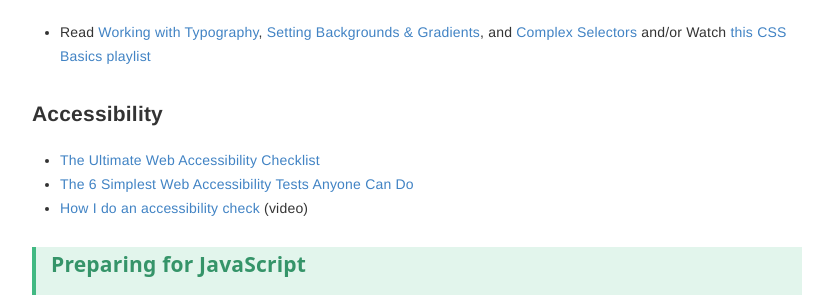
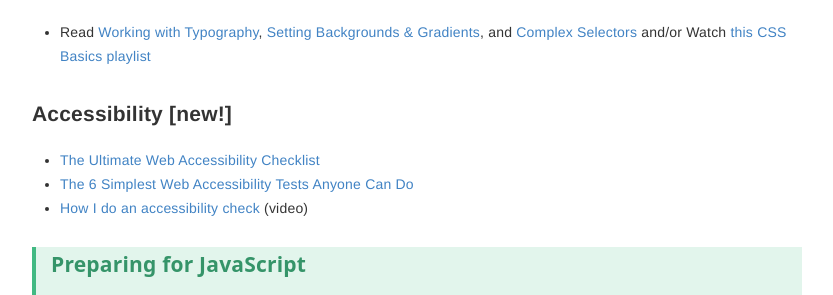
Before and after one commit to vickiebananas/nu-web-dev, a Jekyll site: the page built from _units/unit2.md, in a window 1280 px wide. Shown: the part 1426-1721 px from the top of the page, without its empty margins (223-1056 px from the left). Built offline with Jekyll 4.4.1, drawn with Linux system fonts in a browser that asks for light colours.

Commit message:
added "new!" to readings

```diff
--- a/_units/unit2.md
+++ b/_units/unit2.md
@@ -47,7 +47,7 @@ You should use the questions below to assess your own learning and understanding
 #### CSS Basics
 - Read [Working with Typography](https://learn.shayhowe.com/html-css/working-with-typography/), [Setting Backgrounds & Gradients](https://learn.shayhowe.com/html-css/setting-backgrounds-and-gradients/), and [Complex Selectors](https://learn.shayhowe.com/advanced-html-css/complex-selectors/) and/or Watch [this CSS Basics playlist](https://www.youtube.com/playlist?list=PLzn-iGwKeXiaeYd84vvM8AiGOyzZ0VGE_)
 
-### Accessibility
+### Accessibility [new!]
 - [The Ultimate Web Accessibility Checklist](https://www.accessiblemetrics.com/wp-content/uploads/2018/10/Accessible-Metrics-Campaign-Content-Offer.pdf)
 - [The 6 Simplest Web Accessibility Tests Anyone Can Do](https://karlgroves.com/2013/09/05/the-6-simplest-web-accessibility-tests-anyone-can-do)
 - [How I do an accessibility check](https://www.youtube.com/watch?v=cOmehxAU_4s)
```
